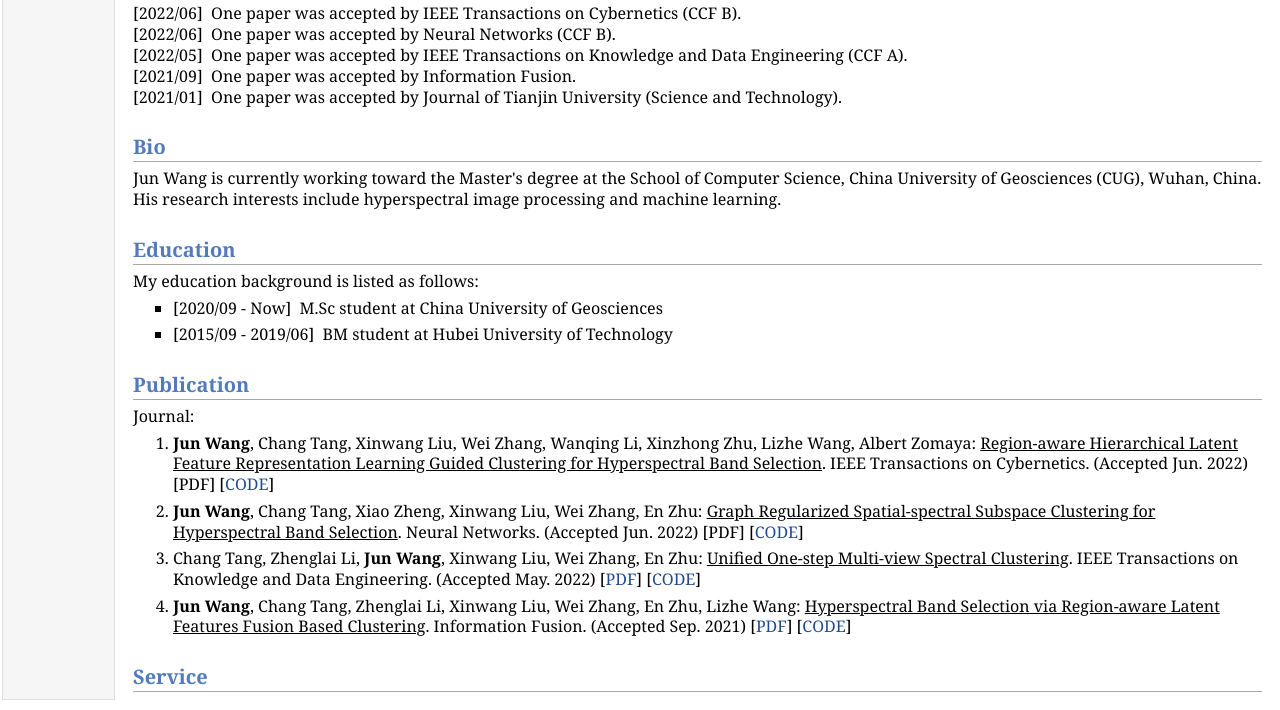
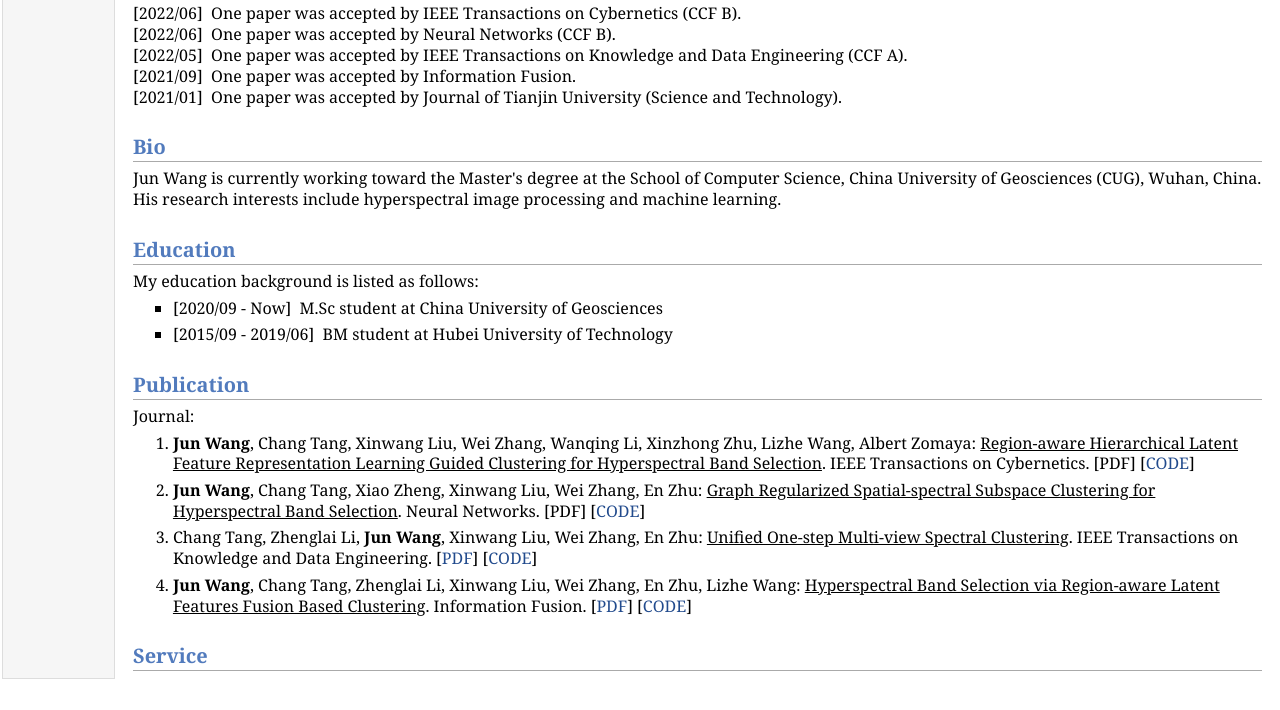
Before and after one commit to WangJun2023/WangJun2023.github.io, a plain HTML site: page index.html in a window 1280 px wide. Shown: the part 321-1031 px from the top of the page. After the commit the page ends 1010 px from the top, so only its background shows below. Drawn offline with Linux system fonts and the light colour scheme.

Commit message:
Update index.html

```diff
--- a/index.html
+++ b/index.html
@@ -53,16 +53,16 @@ Github Page: <a href="https://github.com/WangJun2023/"><i>https://github.com/Wan
   <p>Journal:</p>
 <ol>
   <li>
-    <p><b>Jun Wang</b>, Chang Tang, Xinwang Liu, Wei Zhang, Wanqing Li, Xinzhong Zhu, Lizhe Wang, Albert Zomaya: <u>Region-aware Hierarchical Latent Feature Representation Learning Guided Clustering for Hyperspectral Band Selection</u>. IEEE Transactions on Cybernetics. (Accepted Jun. 2022) [PDF] [<a href="https://github.com/WangJun2023/HLFC">CODE</a>]</p>
+    <p><b>Jun Wang</b>, Chang Tang, Xinwang Liu, Wei Zhang, Wanqing Li, Xinzhong Zhu, Lizhe Wang, Albert Zomaya: <u>Region-aware Hierarchical Latent Feature Representation Learning Guided Clustering for Hyperspectral Band Selection</u>. IEEE Transactions on Cybernetics. [PDF] [<a href="https://github.com/WangJun2023/HLFC">CODE</a>]</p>
   </li>
   <li>
-    <p><b>Jun Wang</b>, Chang Tang,  Xiao Zheng, Xinwang Liu, Wei Zhang, En Zhu: <u>Graph Regularized Spatial-spectral Subspace Clustering for Hyperspectral Band Selection</u>. Neural Networks. (Accepted Jun. 2022) [PDF] [<a href="https://github.com/WangJun2023/GRSC">CODE</a>]</p>
+    <p><b>Jun Wang</b>, Chang Tang,  Xiao Zheng, Xinwang Liu, Wei Zhang, En Zhu: <u>Graph Regularized Spatial-spectral Subspace Clustering for Hyperspectral Band Selection</u>. Neural Networks. [PDF] [<a href="https://github.com/WangJun2023/GRSC">CODE</a>]</p>
   </li>
   <li>
-    <p>Chang Tang, Zhenglai Li, <b>Jun Wang</b>, Xinwang Liu, Wei Zhang, En Zhu: <u>Unified One-step Multi-view Spectral Clustering</u>. IEEE Transactions on Knowledge and Data Engineering. (Accepted May. 2022) [<a href="Publications/UOMVSC.pdf">PDF</a>] [<a href="https://github.com/guanyuezhen/UOMvSC">CODE</a>]</p>
+    <p>Chang Tang, Zhenglai Li, <b>Jun Wang</b>, Xinwang Liu, Wei Zhang, En Zhu: <u>Unified One-step Multi-view Spectral Clustering</u>. IEEE Transactions on Knowledge and Data Engineering. [<a href="Publications/UOMVSC.pdf">PDF</a>] [<a href="https://github.com/guanyuezhen/UOMvSC">CODE</a>]</p>
   </li>
   <li>
-    <p><b>Jun Wang</b>, Chang Tang, Zhenglai Li, Xinwang Liu, Wei Zhang, En Zhu, Lizhe Wang: <u>Hyperspectral Band Selection via Region-aware Latent Features Fusion Based Clustering</u>. Information Fusion. (Accepted Sep. 2021) [<a href="Publications/RLFFC.pdf">PDF</a>] [<a href="https://github.com/WangJun2023/RLFFC">CODE</a>]</p>
+    <p><b>Jun Wang</b>, Chang Tang, Zhenglai Li, Xinwang Liu, Wei Zhang, En Zhu, Lizhe Wang: <u>Hyperspectral Band Selection via Region-aware Latent Features Fusion Based Clustering</u>. Information Fusion. [<a href="Publications/RLFFC.pdf">PDF</a>] [<a href="https://github.com/WangJun2023/RLFFC">CODE</a>]</p>
   </li>
 </ol>
 <h2>Service</h2>
```
